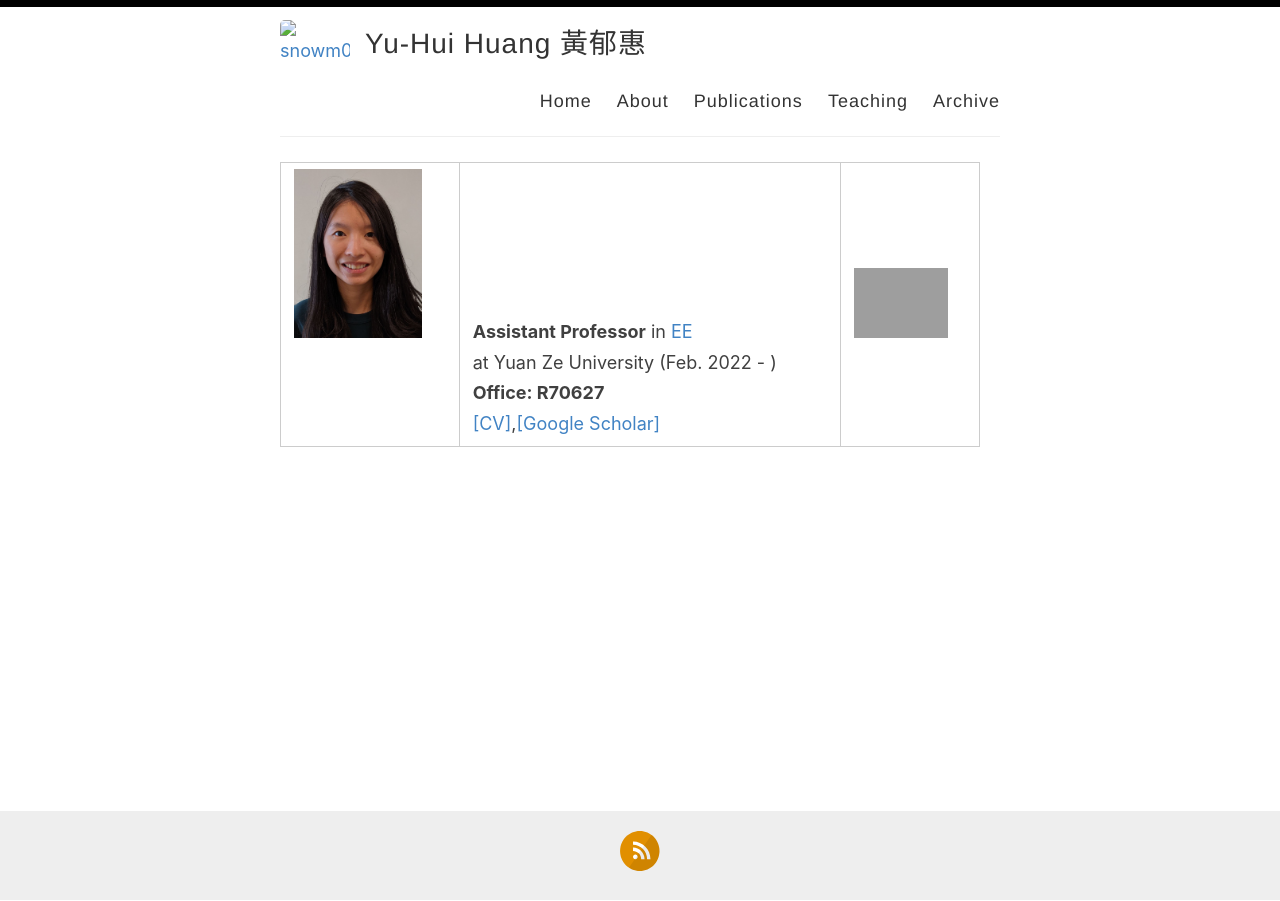
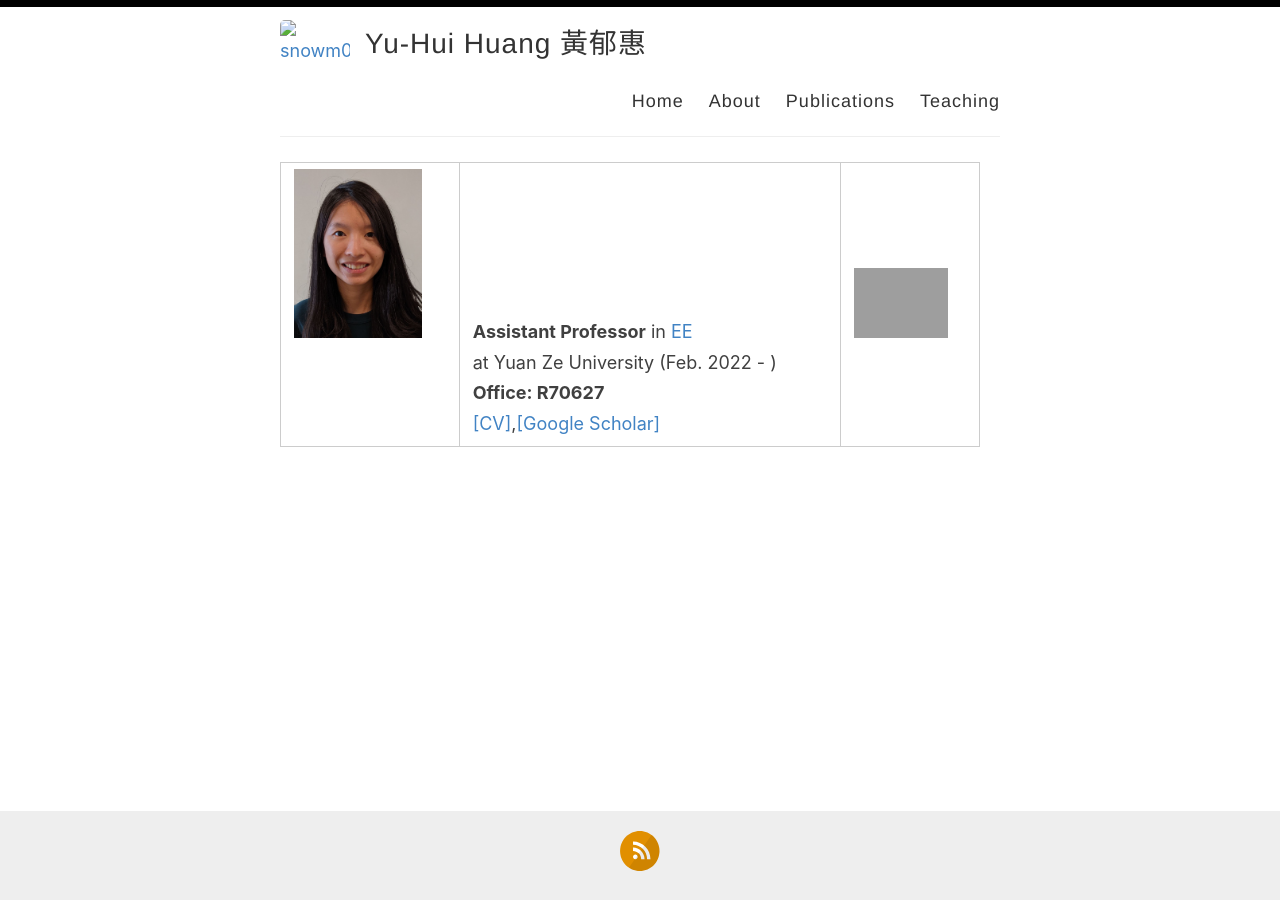
Before and after one commit to snowm0425/snowm0425.github.io, a Jekyll site: the page built from index.html, in a window 1280 px wide. Built offline with Jekyll 4.4.1, drawn with Linux system fonts in a browser that asks for light colours; the list of posts is cut into pages by our own code; grey boxes are pictures that could not be loaded.

Commit message:
Update default.html

```diff
--- a/_layouts/default.html
+++ b/_layouts/default.html
@@ -32,7 +32,6 @@
               <a href="{{ site.baseurl }}/about">About</a>
               <a href="{{ site.baseurl }}/publications">Publications</a>
               <a href="{{ site.baseurl }}/teaching">Teaching</a>
-              <a href="{{ site.baseurl }}/archive">Archive</a>
             </nav>
           </header>
         </div>
```
